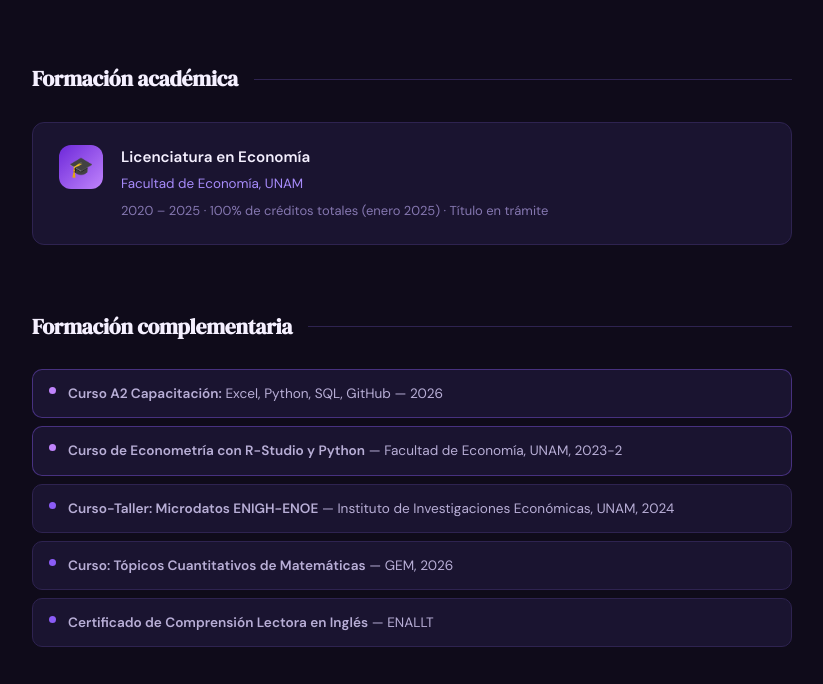
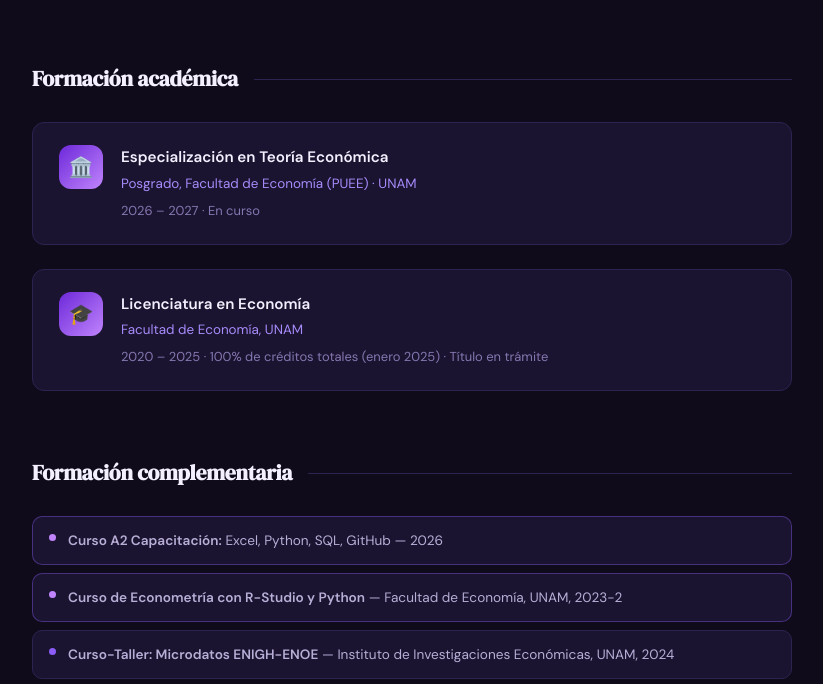
Before and after one commit to victortaveracovarrubias29-svg/Portafolio_de_evidencias, a plain HTML site: page index.html in a window 1280 px wide. Shown: the part 2265-2949 px from the top of the page, without its empty margins (380-1203 px from the left). Drawn offline with Linux system fonts and the light colour scheme.

Commit message:
Update index.html

```diff
--- a/index.html
+++ b/index.html
@@ -600,11 +600,22 @@
     </section>
 
     <!-- Educación -->
+    <!-- Educación -->
     <section id="educacion">
       <div class="sec-header">
         <h2>Formación académica</h2>
         <div class="sec-line"></div>
       </div>
+
+      <div class="edu-card">
+        <div class="edu-icon">🏛️</div>
+        <div>
+          <div class="deg">Especialización en Teoría Económica</div>
+          <div class="inst">Posgrado, Facultad de Economía (PUEE) · UNAM</div>
+          <div class="detail">2026 – 2027 · En curso</div>
+        </div>
+      </div>
+
       <div class="edu-card">
         <div class="edu-icon">🎓</div>
         <div>
```
